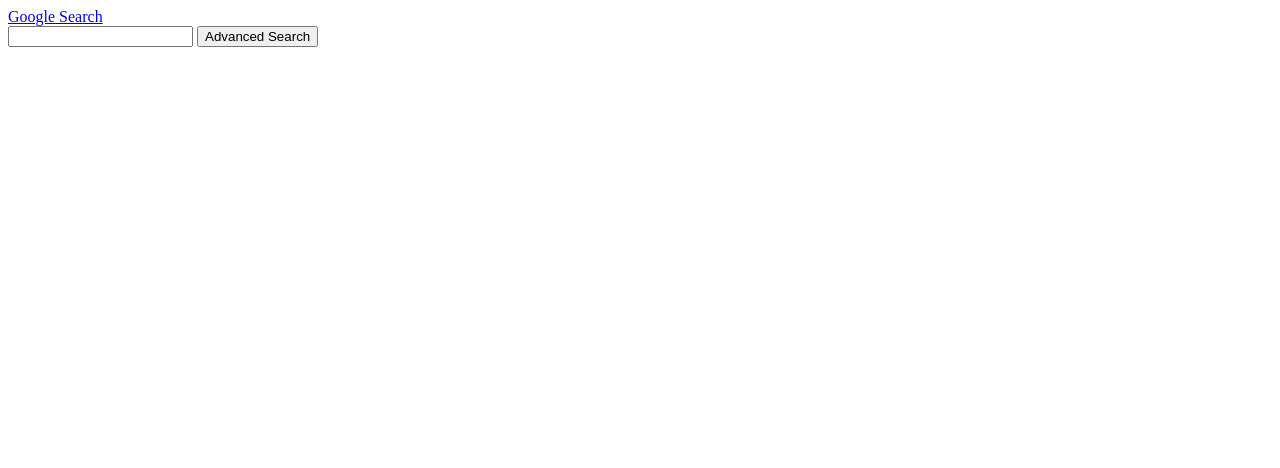
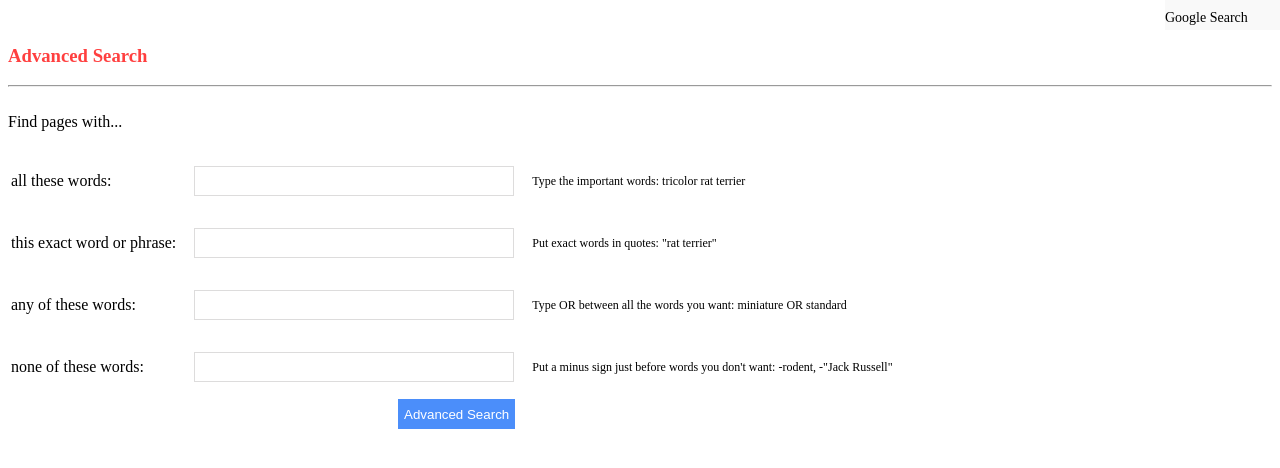
Before and after one commit to YoussefKafa/search, a plain HTML site: page advancedSearch.html in a window 1280 px wide. Drawn offline with Linux system fonts and the light colour scheme.

Commit message:
done creating basic primary pages

```diff
--- a/advancedSearch.html
+++ b/advancedSearch.html
@@ -2,12 +2,44 @@
 <html lang="en">
     <head>
         <title>Search</title>
+        <link rel="stylesheet" href="styling.css"/>
     </head>
     <body>
-        <a href="index.html">Google Search</a>
+        <div class="toTheRightTop">
+            <a  href="index.html">Google Search</a>
+        </div>
+    <br/>
+    <h3 style="color:rgba(255, 0, 0, 0.753)">Advanced Search</h3>
+    <hr>
         <form action="https://google.com/search">
-            <input type="text" name="q">
-            <input type="submit" value="Advanced Search">
+            <div >
+
+              <br/>  Find pages with... <br/>
+              <br/>
+              <table>
+                <tr>
+                    <td> all these words:</td>
+                    <td><input  class="advancedTextBox" type="text" name="q"></td>
+                    <td class="tip">Type the important words:  tricolor rat terrier</td>
+                </tr>
+                <tr>
+                    <td> this exact word or phrase:</td>
+                    <td><input  class="advancedTextBox" type="text" name="q"></td>
+                    <td class="tip">Put exact words in quotes:  "rat terrier"</td>
+                </tr>
+                <tr>
+                    <td> any of these words:</td>
+                    <td><input  class="advancedTextBox" type="text" name="q"></td>
+                    <td class="tip">Type OR between all the words you want:  miniature OR standard</td>
+                </tr>
+                <tr>
+                    <td>none of these words:</td>
+                    <td><input  class="advancedTextBox" type="text" name="q"></td>
+                    <td class="tip">Put a minus sign just before words you don't want:  -rodent, -"Jack Russell"</td>
+                </tr>
+            </table>
+            <input id="advancedSearch" type="submit" value="Advanced Search">
+            </div>
         </form>
     </body>
 </html>
--- /dev/null
+++ b/styling.css
@@ -0,0 +1,64 @@
+.toTheRightTop{
+    position:absolute;
+    top:0;
+    right:0;
+    display: flex;
+   justify-content: space-between;
+   max-width: 400px;
+   margin: 0 auto;
+   padding: 10px 0;
+   background-color:#e7e5e53d;
+   }
+   a {
+     width: 115px;
+   height: 10px;
+   color : black;
+   font-size: 14px;
+     text-decoration: none;
+   }
+   .centerElements {
+     text-align: center;
+   }
+   .roundedSearchBox{
+     padding: 10px;
+     margin: 10px;
+     height: 20px;
+     width: 500px;
+     border:1px solid #dddcdc;
+     outline:none;
+     border-radius: 15px;
+ }
+ .advancedTextBox{
+    padding: 9px;
+    margin: 14px;
+    height: 10px;
+    width: 300px;
+    border:1px solid #dddcdc;
+    outline:none;
+}
+ .roundedButtons{
+     padding: 10px;
+     margin: 10px;
+     height: 35px;
+     width: 150px;
+     border:1px ;
+     outline:none;
+     background-color: #e7e5e53d;
+     border-radius: 5px;
+ }
+ .tip{
+     font-size: 12px;
+ }
+ #advancedSearch{
+     margin-left: 390px;
+     background-color:#4b8efa;
+     color:white;
+     height:30px;
+     border:0;
+ }
+ input:hover{
+     border-color: #a0a0a0 #b9b9b9 #b9b9b9 #b9b9b9;
+ }
+ input:focus{
+     border-color:#4d90fe;
+ }
```
Also changed, not shown: imageSearch.html (+12 -3 lines), index.html (+1 -47 lines), googleImages.PNG (added).
